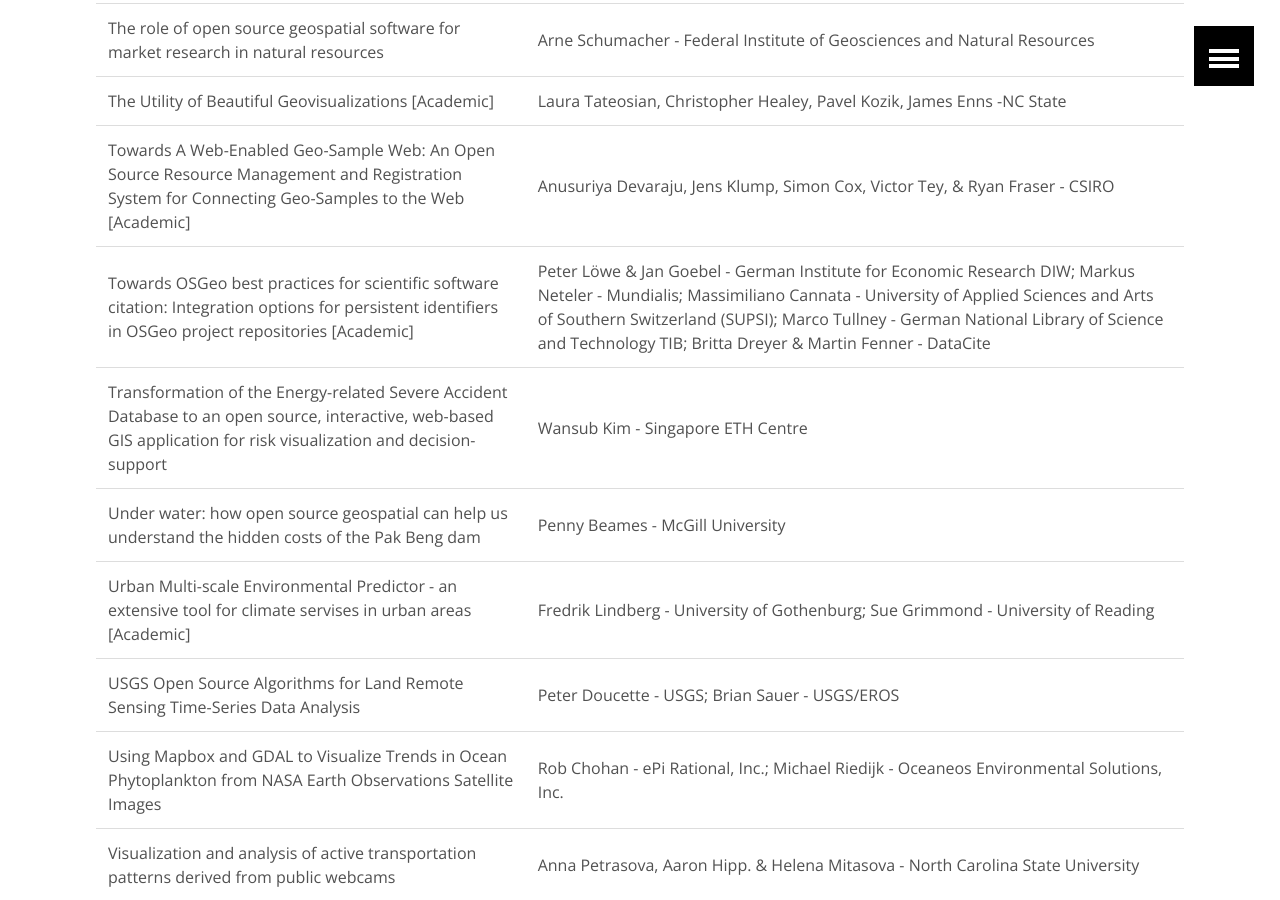
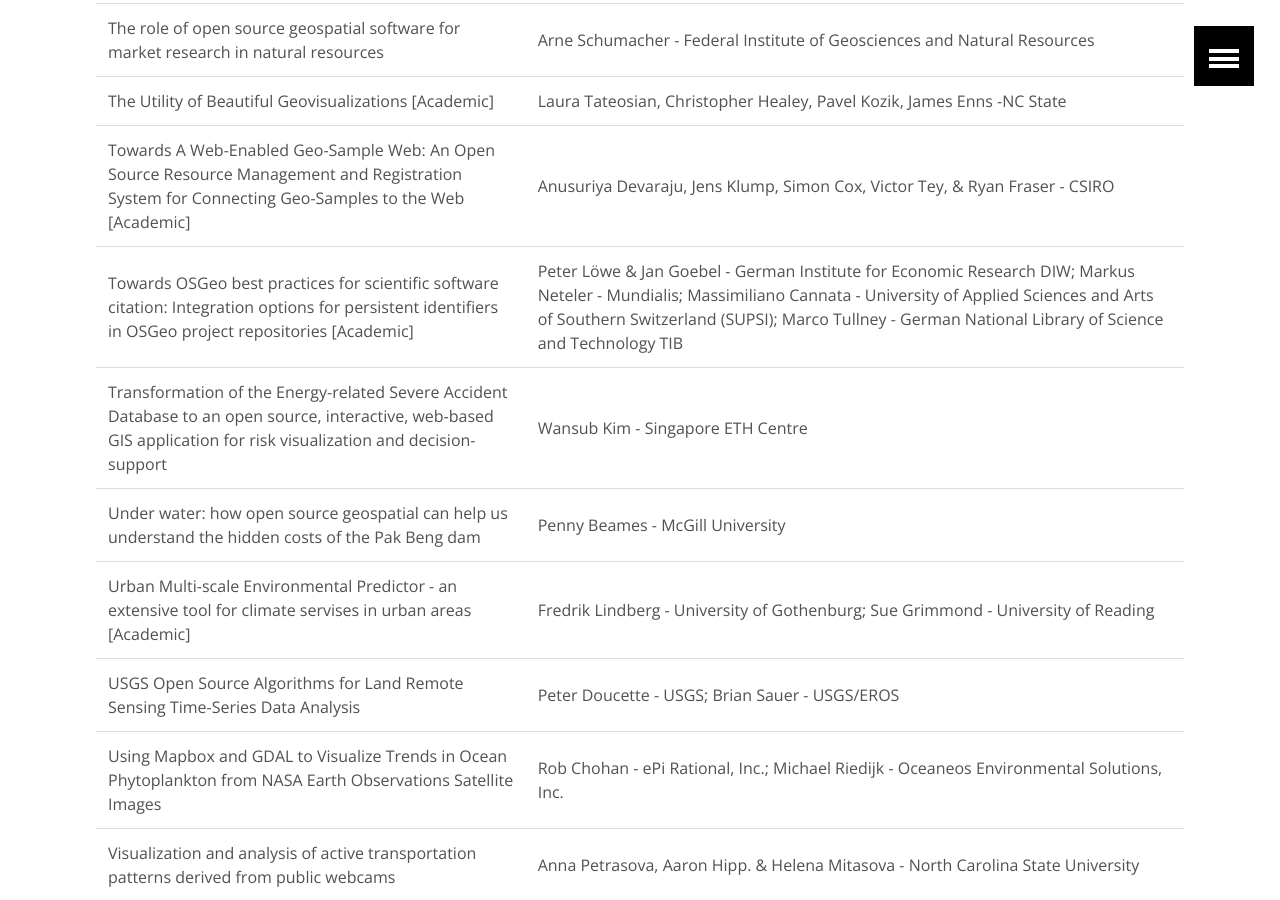
Before and after one commit to AvidGeo/foss4g2017-dev, a Jekyll site: the page built from accepted-presentations/index.html, in a window 1280 px wide and 900 px high, scrolled down 17687 px. Built offline with Jekyll 4.4.1, drawn with Linux system fonts in a browser that asks for light colours.

Commit message:
change presenters for accepted

```diff
--- a/accepted-presentations/index.html
+++ b/accepted-presentations/index.html
@@ -280,7 +280,7 @@
     <tr><td>The role of open source geospatial software for market research in natural resources</td><td>Arne Schumacher - Federal Institute of Geosciences and Natural Resources</td></tr>
     <tr><td>The Utility of Beautiful Geovisualizations [Academic]</td><td>Laura Tateosian, Christopher Healey, Pavel Kozik, James Enns -NC State</td></tr>
     <tr><td>Towards A Web-Enabled Geo-Sample Web: An Open Source Resource Management and Registration System for Connecting Geo-Samples to the Web [Academic]</td><td>Anusuriya Devaraju, Jens Klump, Simon Cox, Victor Tey, &amp; Ryan Fraser - CSIRO</td></tr>
-    <tr><td>Towards OSGeo best practices for scientific software citation: Integration options for persistent identifiers in OSGeo project repositories [Academic]</td><td>Peter Löwe &amp; Jan Goebel - German Institute for Economic Research DIW; Markus Neteler - Mundialis; Massimiliano Cannata - University of Applied Sciences and Arts of Southern Switzerland (SUPSI); Marco Tullney - German National Library of Science and Technology TIB; Britta Dreyer &amp; Martin Fenner - DataCite</td></tr>
+    <tr><td>Towards OSGeo best practices for scientific software citation: Integration options for persistent identifiers in OSGeo project repositories [Academic]</td><td>Peter Löwe &amp; Jan Goebel - German Institute for Economic Research DIW; Markus Neteler - Mundialis; Massimiliano Cannata - University of Applied Sciences and Arts of Southern Switzerland (SUPSI); Marco Tullney - German National Library of Science and Technology TIB</td></tr>
     <tr><td>Transformation of the Energy-related Severe Accident Database to an open source, interactive, web-based GIS application for risk visualization and decision-support</td><td>Wansub Kim - Singapore ETH Centre</td></tr>
     <tr><td>Under water: how open source geospatial can help us understand the hidden costs of the Pak Beng dam</td><td>Penny Beames - McGill University</td></tr>
     <tr><td>Urban Multi-scale Environmental Predictor - an extensive tool for climate servises in urban areas [Academic]</td><td>Fredrik Lindberg - University of Gothenburg; Sue Grimmond - University of Reading</td></tr>
```
